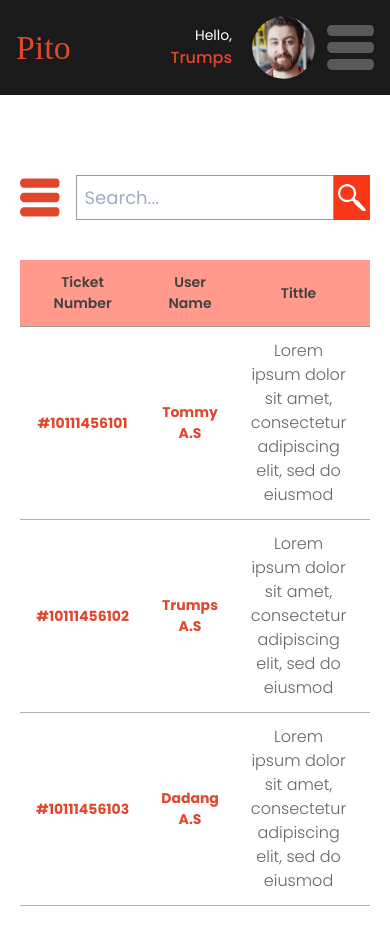
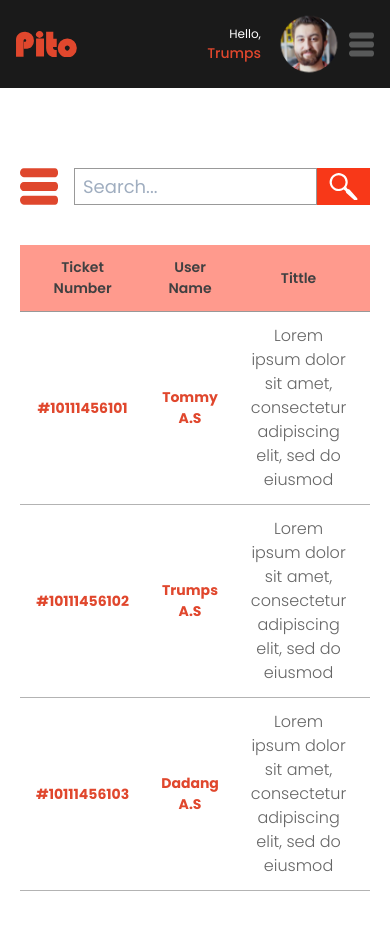
Before and after one commit to ihsansayid99/pito-backup, a React (Create React App) app: page /tickets in a window 390 px wide. Shown: the top 930 px of the page. Built offline with nearby package versions, Linux system fonts and the light colour scheme; no server answers; sample sign-in values are in the browser's storage.

Commit message:
fix bug and style logo pito on mobile

```diff
--- a/src/components/SideNavbar.js
+++ b/src/components/SideNavbar.js
@@ -43,14 +43,14 @@
                     <PitoLogoSmall />
                 </div>
                 <div className="mb-navbar flex items-center px-4 py-3">
-                    <h5 className="text-white text-sm text-right px-2">Hello, <br /><span className="font-medium text-red-600 text-base">Trumps</span></h5>
-                    <img src={ProfilePicture} className="px-2" alt="" />
+                    <h5 className="text-white text-xs text-right px-2">Hello, <br /><span className="font-medium text-red-600 text-sm">Trumps</span></h5>
+                    <img src={ProfilePicture} className="px-2 w-20" alt="" />
                     <button onClick={() => setIsOpen(!isOpen)}><Hamburger /></button>
                 </div>
             </div>
 
             <div className={[
-                "h-full fixed overflow-auto z-10 top-0 left-0 bg-gray-800 overflow-x-hidden transition-all duration-150 pt-13", !isOpen ? "w-full" : "w-0"
+                "h-full fixed overflow-auto z-40 top-0 left-0 bg-gray-800 overflow-x-hidden transition-all duration-150 pt-13", !isOpen ? "w-full" : "w-0"
             ].join(" ")}>
                 <div className="w-full flex justify-between items-center px-4 py-4">
                     <PitoLogoSmall className="" />
--- a/tailwindcss/style.css
+++ b/tailwindcss/style.css
@@ -202,10 +202,14 @@
 
 .mb-navbar svg{
     fill: #585959;
+    width: 25px;
+    height: 25px;
 }
 
 .tickets svg{
     fill: #df472d;
+    width: 47px;
+    width: 45px;
 }
 
 .socmed-icon-login svg{
```
Also changed, not shown: src/assets/css/main.css, src/assets/images/hamburger.svg, src/assets/images/pito-small.svg.
